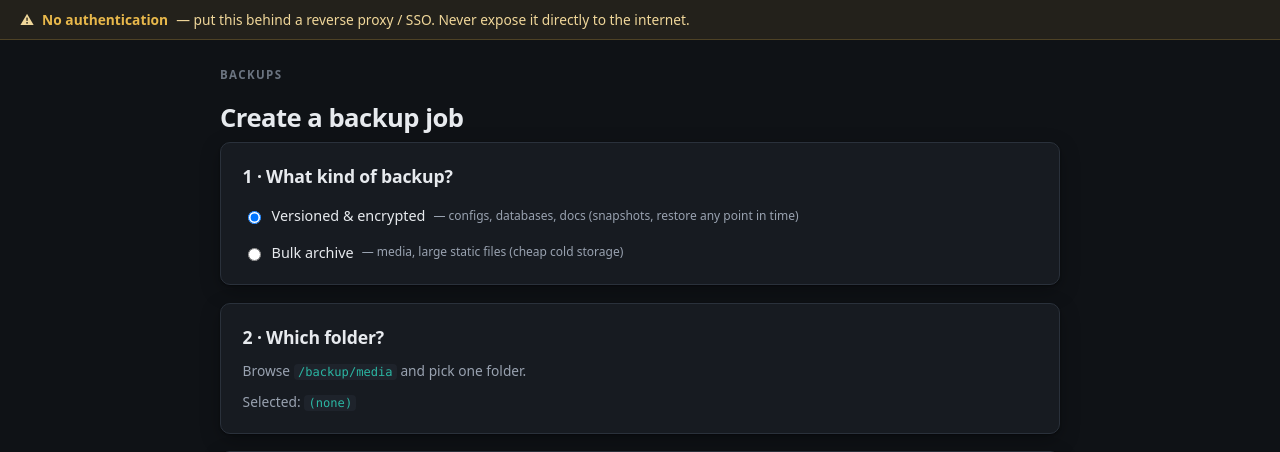
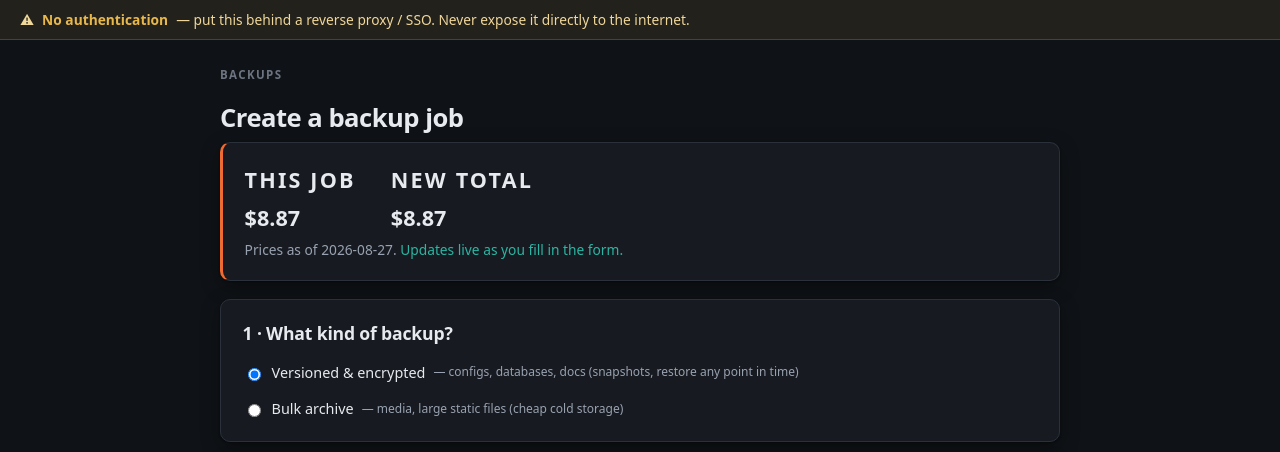
Before and after one commit to paymonr/backup-engine, a Flask app: page /jobs/new in a window 1280 px wide. Shown: the part 56-508 px from the top of the page. Run offline with Flask 3, Linux system fonts and the light colour scheme; data that the repository does not hold is empty.

Commit message:
feat(gui): live cost in the job wizard (this job + new total)
Adds "This job ~$X/mo · New total ~$Y/mo" to the job create/edit wizard,
recomputed live as the form changes and priced against the actual picked
source folder.

- estimate_io.wizard_estimate(params, config_dir, source_root, prices):
  builds a candidate JobInputs from in-progress form params (reusing
  _job_inputs/scenario_from_jobs, no cost math here), sizes it from an
  explicit size_gb/file_count, else dirsize.dir_size(source), else the
  module defaults, and prices both the candidate alone and the saved
  jobs.json total with the candidate added in place of any existing job
  of the same name (so editing a job replaces rather than double-counts).
- GET /jobs/source-size (confined via dirsize.dir_size -> fsbrowse, 404
  with no path echo, mirrors /jobs/browse) and GET /jobs/estimate.json
  (ValueError -> 400); both side-effect-free, no CSRF.
- job_form.html: a cost card reusing the estimate page's styling; app.js:
  a new debounced IIFE (does not touch the existing source-tree or
  /estimate IIFEs) that recomputes on any form change and fetches
  source-size when the picked folder changes.

app/estimator/model.py is untouched.

Claude-Session: https://claude.ai/code/session_015RHJGBPhnj2HVviDw5K3de

```diff
--- a/app/gui/estimate_io.py
+++ b/app/gui/estimate_io.py
@@ -6,9 +6,9 @@ from __future__ import annotations
 from datetime import datetime, timezone
 from dataclasses import replace
 from typing import Mapping
-from . import config_io, jobs_io
+from . import config_io, jobs_io, dirsize, fsbrowse
 from ..estimator.model import (
-    JobInputs, Scenario, STORAGE_CLASSES, effective_retention_days,
+    JobInputs, Scenario, STORAGE_CLASSES, effective_retention_days, estimate,
 )
 from ..estimator.schedule import backups_per_month
 from ..estimator import usage, billing
@@ -175,6 +175,51 @@ def form_defaults(config_dir, source_root) -> dict:
     }
 
 
+def wizard_estimate(params: Mapping, config_dir, source_root, prices) -> dict:
+    """Live cost for the job create/edit WIZARD: prices a CANDIDATE job built from
+    the in-progress form params (not yet saved), plus what the total across every
+    saved job becomes with this candidate added in — replacing any existing job of
+    the same name so editing a job doesn't double-count it. `prices` is loaded by
+    the caller (route) so this stays pure/testable (no pricing I/O in here)."""
+    name = str(params.get("name", "")).strip()
+    engine = params.get("type") or "versioned"
+    source = str(params.get("source", "")).strip()
+    cls = params.get("storage_class") or "STANDARD"
+    if cls not in STORAGE_CLASSES:
+        raise ValueError(f"unknown storage class '{cls}'")
+    job = {"name": name, "type": engine, "source": source,
+           "schedule": params.get("schedule", ""), "storage_class": cls}
+    if engine == "versioned":
+        job["keep"] = {k: params.get(f"keep_{k}", "0") for k in ("last", "daily", "weekly", "monthly")}
+    else:
+        job["mirror"] = bool(params.get("mirror"))
+
+    # Size/count precedence: explicit size_gb/file_count params -> dir_size() of the
+    # picked source folder (when it's given and resolves) -> the module defaults.
+    fallback_gb, fallback_files = _DEFAULT_SIZE_GB, _DEFAULT_FILES
+    if source:
+        try:
+            d = dirsize.dir_size(source_root, source)
+            fallback_gb, fallback_files = d["bytes"] / (1024 ** 3), d["count"]
+        except fsbrowse.PathError:
+            pass  # unresolved/escaping source -> fall back to the module defaults
+    size_gb = _num(params, "size_gb", fallback_gb, label="size")
+    file_count = int(_num(params, "file_count", fallback_files, label="file count"))
+
+    candidate = _job_inputs(job, size_gb=size_gb, file_count=file_count,
+                            scenario_retention=None, override=None)
+
+    base = scenario_from_jobs(config_dir, source_root)
+    this_scn = replace(base, jobs=(candidate,))
+    others = tuple(j for j in base.jobs if j.name != name)
+    total_scn = replace(base, jobs=others + (candidate,))
+
+    return {
+        "this_job_monthly": estimate(this_scn, prices).monthly_total,
+        "new_total_monthly": estimate(total_scn, prices).monthly_total,
+    }
+
+
 # --- Current spend: real bucket usage priced now + optional Cost Explorer -------
 
 # The versioned aggregate ("appdata") is one shared restic repo across every
--- a/app/gui/routes.py
+++ b/app/gui/routes.py
@@ -4,7 +4,7 @@ from dataclasses import asdict
 from pathlib import Path
 from flask import (Blueprint, redirect, url_for, render_template, request, flash,
                    current_app, abort, Response, jsonify)
-from . import config_io, runner, security, provision, fsbrowse, estimate_io, jobs_io
+from . import config_io, runner, security, provision, fsbrowse, estimate_io, jobs_io, dirsize
 from ..estimator.model import estimate, STORAGE_CLASSES
 from ..estimator.prices import load_prices
 from ..estimator import usage
@@ -170,6 +170,29 @@ def jobs_browse():
     base = request.args.get("path", "").strip("/")
     return jsonify({"entries": [{"name": d, "path": f"{base}/{d}" if base else d} for d in dirs]})
 
+@bp.get("/jobs/source-size")
+def jobs_source_size():
+    cfg = current_app.config
+    try:
+        # Confined via dirsize.dir_size -> fsbrowse.safe_resolve; same no-echo 404
+        # contract as /jobs/browse above. The wizard only ever passes FOLDER paths.
+        d = dirsize.dir_size(cfg["SOURCE_ROOT"], request.args.get("path", ""))
+    except fsbrowse.PathError:
+        abort(404)  # no path echo
+    return jsonify(d)
+
+@bp.get("/jobs/estimate.json")
+def jobs_estimate_json():
+    # Live wizard cost: GET, side-effect-free -> no CSRF needed.
+    cfg = current_app.config
+    region = estimate_io._region(cfg["CONFIG_DIR"])
+    prices = load_prices(region, cache_dir=cfg["CACHE_DIR"], live=cfg["PRICES_LIVE"])
+    try:
+        result = estimate_io.wizard_estimate(request.args, cfg["CONFIG_DIR"], cfg["SOURCE_ROOT"], prices)
+    except ValueError as e:
+        return jsonify({"error": str(e)}), 400
+    return jsonify({**result, "price_source": prices.source, "price_date": prices.date})
+
 @bp.post("/jobs")
 def job_save():
     if not security.verify_csrf(request.form.get("csrf", "")):
--- a/app/gui/static/app.js
+++ b/app/gui/static/app.js
@@ -114,6 +114,72 @@
   form.addEventListener("change", function () { clearTimeout(timer); timer = setTimeout(update, 250); });
 })();
 
+// Wizard live cost (job_form.html): recompute "this job" + "new total" as the
+// create/edit form changes, and look up a picked source folder's real size so an
+// un-backed-up job's estimate reflects it. Guarded by the wizard's cost card so
+// this never runs on other pages; does not touch the source-tree IIFE above or
+// the /estimate page's own IIFE below — absolute paths since this template is
+// served from both /jobs/new and /jobs/<name>/edit (different path depths).
+(function () {
+  var card = document.getElementById("job-cost");
+  var form = document.getElementById("job-form");
+  if (!card || !form) return;
+  var thisEl = document.getElementById("job-cost-this");
+  var totalEl = document.getElementById("job-cost-total");
+  var dateEl = document.getElementById("job-cost-date");
+  var errEl = document.getElementById("job-cost-error");
+  var sizeInput = document.getElementById("size-gb-input");
+  var sourceTree = document.getElementById("source-tree");
+  var timer;
+
+  function money(v) {
+    if (v === null || v === undefined) return "—";
+    return "$" + Number(v).toLocaleString(undefined, { minimumFractionDigits: 2, maximumFractionDigits: 2 });
+  }
+  function paint(data) {
+    thisEl.textContent = money(data && data.this_job_monthly);
+    totalEl.textContent = money(data && data.new_total_monthly);
+    if (dateEl) dateEl.textContent = (data && data.price_date) || "—";
+  }
+  function update() {
+    var qs = new URLSearchParams(new FormData(form)).toString();
+    fetch("/jobs/estimate.json?" + qs)
+      .then(function (r) { return r.json().then(function (j) { return { ok: r.ok, j: j }; }); })
+      .then(function (res) {
+        if (res.ok) {
+          if (errEl) { errEl.hidden = true; errEl.textContent = ""; }
+          paint(res.j);
+        } else {
+          if (errEl) { errEl.hidden = false; errEl.textContent = res.j.error || "invalid input"; }
+          paint({});
+        }
+      })
+      .catch(function () {});
+  }
+  function schedule() { clearTimeout(timer); timer = setTimeout(update, 250); }
+
+  form.addEventListener("input", schedule);
+  form.addEventListener("change", schedule);
+
+  if (sourceTree && sizeInput) {
+    sourceTree.addEventListener("change", function (ev) {
+      var t = ev.target;
+      if (!t || t.type !== "checkbox") return;
+      var path = t.checked ? t.value : "";
+      if (!path) { sizeInput.value = ""; schedule(); return; }
+      fetch("/jobs/source-size?path=" + encodeURIComponent(path))
+        .then(function (r) { return r.ok ? r.json() : null; })
+        .then(function (d) {
+          sizeInput.value = d ? String(d.bytes / (1024 * 1024 * 1024)) : "";
+          schedule();
+        })
+        .catch(function () {});
+    });
+  }
+
+  update();
+})();
+
 // Current spend: "Refresh usage" / "Connect AWS billing" are plain CSRF-protected
 // form POSTs (the server does the work) — just guard against a double submit.
 (function () {
--- a/app/gui/templates/job_form.html
+++ b/app/gui/templates/job_form.html
@@ -1,6 +1,16 @@
 {% extends "base.html" %}{% block body %}
 <p class="eyebrow">Backups</p>
 <h1>{{ 'Edit job' if job else 'Create a backup job' }}</h1>
+
+<div class="card card-hero" id="job-cost">
+  <ul class="totals">
+    <li class="med"><span class="lbl">This job</span><span id="job-cost-this">—</span></li>
+    <li class="med"><span class="lbl">New total</span><span id="job-cost-total">—</span></li>
+  </ul>
+  <p class="hint">Prices as of <span id="job-cost-date">—</span>. <span data-js-only>Updates live as you fill in the form.</span></p>
+  <p id="job-cost-error" class="alert alert-error" hidden></p>
+</div>
+
 <form id="job-form" method="post" action="{{ url_for('gui.job_save') }}">
   <input type="hidden" name="csrf" value="{{ csrf }}">
   <div class="card"><h2>1 · What kind of backup?</h2>
@@ -10,6 +20,7 @@
   <div class="card"><h2>2 · Which folder?</h2>
     <p class="hint">Browse <code>{{ source_root }}</code> and pick one folder.</p>
     <input type="hidden" name="source" id="source-input" value="{{ job.source if job else '' }}">
+    <input type="hidden" name="size_gb" id="size-gb-input" value="">
     <ul class="tree" id="source-tree" data-selected="{{ job.source if job else '' }}" data-single="1"></ul>
     <p class="hint">Selected: <code id="source-shown">{{ job.source if job else '(none)' }}</code></p>
   </div>
```
Also changed, not shown: tests/gui/test_jobs_estimate_routes.py (added, +140 -0 lines).
